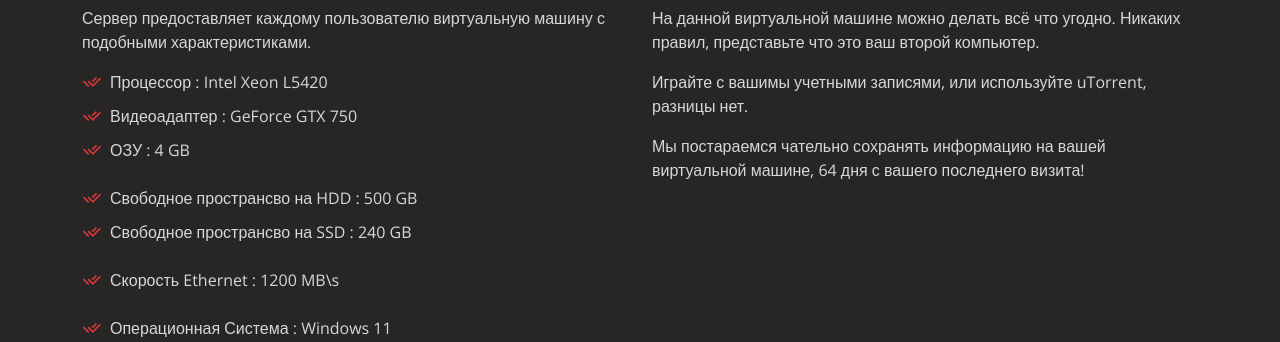
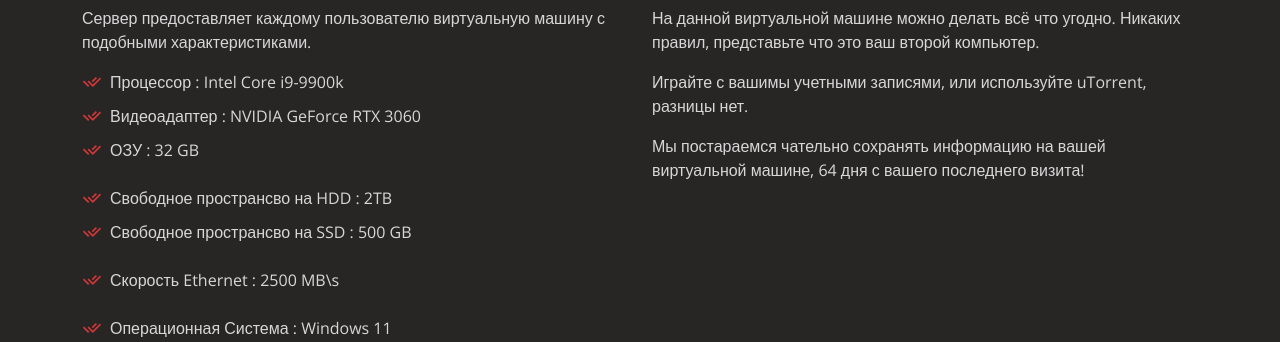
Before and after one commit to XENOX-Cloud/XENOX-Cloud.github.io, a plain HTML site: page index.html in a window 1280 px wide. Shown: the part 802-1144 px from the top of the page. Drawn offline with nearby package versions, Linux system fonts and the light colour scheme.

Commit message:
Update index.html

```diff
--- a/index.html
+++ b/index.html
@@ -83,7 +83,7 @@
       <div class="row">
         <div class="col-lg-6 d-flex flex-column justify-content-center pt-4 pt-lg-0 order-2 order-lg-1" data-aos="fade-up" data-aos-delay="200">
           <h1>Облачный гейминг для всех</h1>
-          <h2>Играйте на слабом пк в любимые игры! Используйте виртуальную машину, как ваш второй компьютер.</h2>
+          <h2>Обновление сервера! Играйте на слабом пк в любимые игры! Используйте виртуальную машину, как ваш второй компьютер.</h2>
           <div class="d-flex justify-content-center justify-content-lg-start">
             <a href="https://builds.parsec.app/package/parsec-windows.exe" class="btn-get-started scrollto">Скачать клиент</a>
             <a href="https://www.youtube.com/watch?v=jDDaplaOz7Q" class="glightbox btn-watch-video"><i class="bi bi-play-circle"></i><span>Как это работает ?</span></a>
@@ -113,14 +113,14 @@
               Сервер предоставляет каждому пользователю виртуальную машину с подобными характеристиками.
             </p>
             <ul>
-              <li><i class="ri-check-double-line"></i> Процессор : Intel Xeon L5420</li>
-              <li><i class="ri-check-double-line"></i> Видеоадаптер : GeForce GTX 750</li>
-              <li><i class="ri-check-double-line"></i> ОЗУ : 4 GB</li>
+              <li><i class="ri-check-double-line"></i> Процессор : Intel Core i9-9900k</li>
+              <li><i class="ri-check-double-line"></i> Видеоадаптер : NVIDIA GeForce RTX 3060</li>
+              <li><i class="ri-check-double-line"></i> ОЗУ : 32 GB</li>
               <br>
-              <li><i class="ri-check-double-line"></i> Свободное пространсво на HDD : 500 GB</li>
-              <li><i class="ri-check-double-line"></i> Свободное пространсво на SSD : 240 GB</li>
+              <li><i class="ri-check-double-line"></i> Свободное пространсво на HDD : 2TB</li>
+              <li><i class="ri-check-double-line"></i> Свободное пространсво на SSD : 500 GB</li>
               <br>
-              <li><i class="ri-check-double-line"></i> Скорость Ethernet : 1200 MB\s</li>
+              <li><i class="ri-check-double-line"></i> Скорость Ethernet : 2500 MB\s</li>
               <br>
               <li><i class="ri-check-double-line"></i> Операционная Система : Windows 11</li>
             </ul>
```
